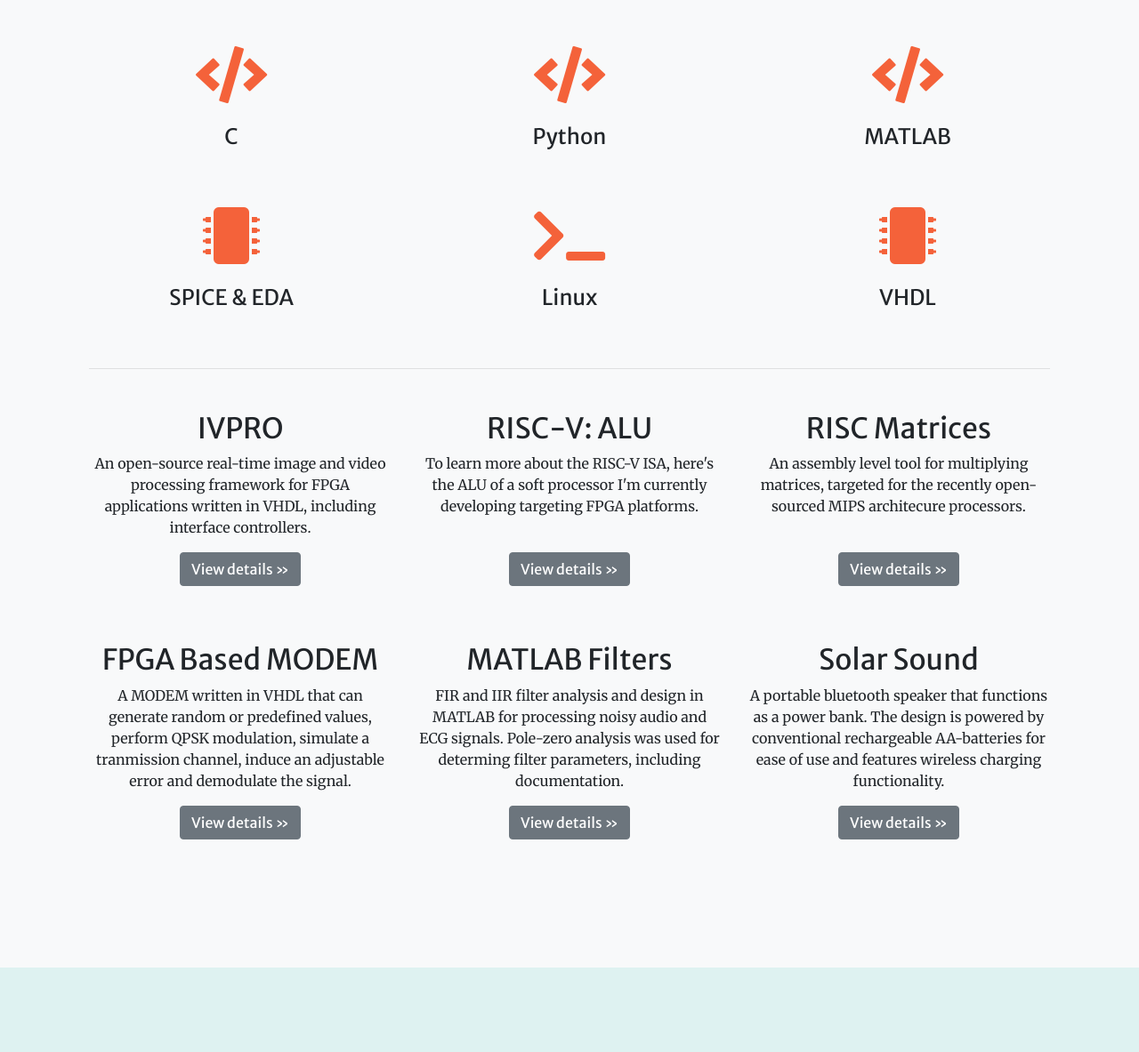
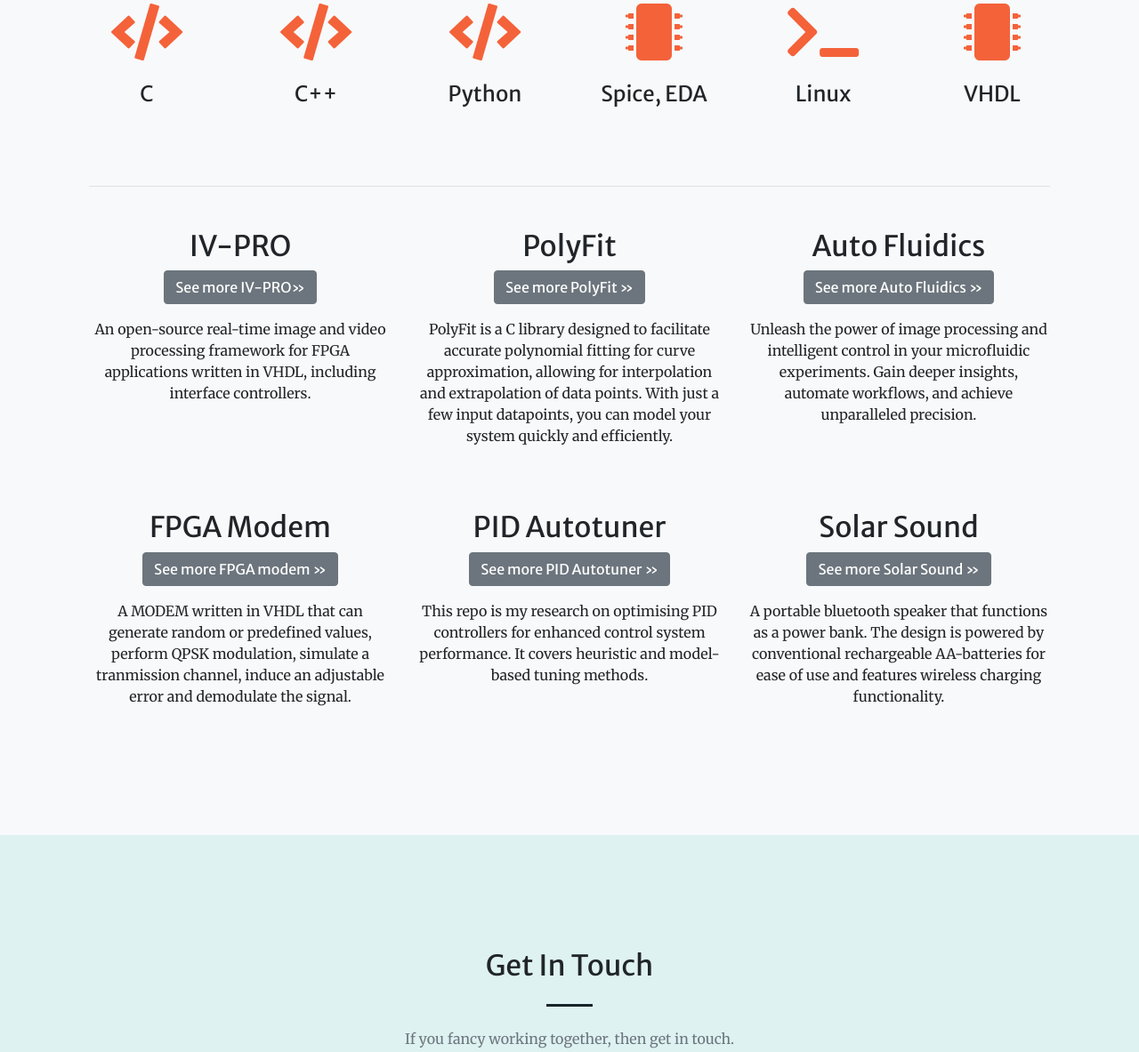
Before and after one commit to FinOrr/finorr.github.io, a website with bundled scripts: page index.html in a window 1280 px wide. Shown: the part 1587-2770 px from the top of the page at 89% size. Built offline with nearby package versions, Linux system fonts and the light colour scheme.

Commit message:
New projects, fix resizing issue, new social link

```diff
--- a/index.html
+++ b/index.html
@@ -22,7 +22,16 @@
 
     <!-- Plugin CSS -->
     <!-- <link href="vendor/magnific-popup/magnific-popup.css" rel="stylesheet"> -->
+    <style>
+        .portfolio-item {
+            margin-bottom: 2rem;
+        }
 
+        .portfolio-item button {
+            display: block;
+            margin-top: 1rem;
+        }
+    </style>
     <!-- Theme CSS - Includes Bootstrap -->
     <link href="css/creative.css" rel="stylesheet">
 
@@ -65,7 +74,7 @@
                 </div>
                 <div class="col-lg-8 align-self-baseline">
                     <p class="text-white-75 font-weight-light mb-5">Hi, I'm Fin!</p>
-                    <a class="btn btn-primary btn-xl js-scroll-trigger" href="#about">Lets Get Started</a>
+                    <a class="btn btn-primary btn-xl js-scroll-trigger" href="#about">Let's Get Started</a>
                 </div>
             </div>
         </div>
@@ -78,11 +87,17 @@
                 <div class="col-lg-8 text-center">
                     <h2 class="text-white mt-0">At a Glance</h2>
                     <hr class="divider light my-4">
-                    <p class="text-white-50 mb-4">A firmware engineer specialising in medical devices with a passion for FPGA design, signal processing and data analysis.</p>
+                    <p class="text-white-50 mb-4">A firmware engineer specialising in medical devices and microfluidics,
+                        with a passion for
+                        FPGA design and digital signal processing.</p>
                     <p class="text-white-50 mb-4">
-                    Previously an RF communications engineer performing design, development, and system integration of autonomous marine communication systems, GNSS systems and digital interfaces.</p>
+                        I previously worked as an RF communications engineer performing design, development, and system
+                        integration of autonomous marine communication systems, GNSS systems, emergency locator beacons,
+                        and digital interfaces.</p>
 
-                    <a class="btn btn-light btn-xl" href="https://drive.google.com/file/d/1H0Xg4G8zupEVoTfvLqhSf_2rwhl-SMum/view?usp=sharing" target="_blank">View resume</a>
+                    <a class="btn btn-light btn-xl"
+                        href="https://drive.google.com/file/d/1H0Xg4G8zupEVoTfvLqhSf_2rwhl-SMum/view?usp=sharing"
+                        target="_blank">View resume</a>
                 </div>
             </div>
         </div>
@@ -92,121 +107,89 @@
         <div class="container">
             <h2 class="text-center mt-0">Portfolio Overview</h2>
             <hr class="divider my-4">
-            <div class="row">
-                <div class="col-lg-4 col-md-6 text-center">
-                    <div class="mt-5">
+
+            <div class="row row-cols-1 row-cols-md-2 row-cols-lg-3 g-4">
+                <div class="col portfolio-item text-center">
                     <i class="fas fa-4x fa-code text-primary mb-4"></i>
                     <h3 class="h4 mb-2">C</h3>
-                        <p class="text-muted mb-3"></p>
                 </div>
+                <div class="col portfolio-item text-center">
+                    <i class="fas fa-4x fa-code text-primary mb-4"></i>
+                    <h3 class="h4 mb-2">C++</h3>
                 </div>
-                <div class="col-lg-4 col-md-6 text-center">
-                    <div class="mt-5">
+                <div class="col portfolio-item text-center">
                     <i class="fas fa-4x fa-code text-primary mb-4"></i>
                     <h3 class="h4 mb-2">Python</h3>
-                        <p class="text-muted mb-3"></p>
                 </div>
+                <div class="col portfolio-item text-center">
+                    <i class="fas fa-4x fa-microchip text-primary mb-4"></i>
+                    <h3 class="h4 mb-2">Spice, EDA</h3>
                 </div>
-                <div class="col-lg-4 col-md-6 text-center">
-                    <div class="mt-5">
-                        <i class="fas fa-4x fa-code text-primary mb-4"></i>
-                        <h3 class="h4 mb-2">MATLAB</h3>
-                        <p class="text-muted mb-3"></p>
-                    </div>
-                </div>
-            </div>
-            <div class="row">
-                <div class="col-lg-4 col-md-6 text-center">
-                    <div class="mt-5">
-                        <i class="fas fa-4x fa-microchip text-primary mb-4"></i>
-                        <h3 class="h4 mb-2">SPICE & EDA</h3>
-                        <p class="text-muted mb-3"></p>
-                    </div>
-                </div>
-                <div class="col-lg-4 col-md-6 text-center">
-                    <div class="mt-5">
+                <div class="col portfolio-item text-center">
                     <i class="fas fa-4x fa-terminal text-primary mb-4"></i>
                     <h3 class="h4 mb-2">Linux</h3>
-                        <p class="text-muted mb-3"></p>
                 </div>
-                </div>
-                <div class="col-lg-4 col-md-6 text-center">
-                    <div class="mt-5">
+                <div class="col portfolio-item text-center">
                     <i class="fas fa-4x fa-microchip text-primary mb-4"></i>
                     <h3 class="h4 mb-2">VHDL</h3>
-                        <p class="text-muted mb-3"></p>
-                    </div>
                 </div>
             </div>
 
-            <div class="container">
+            <div class="container-fluid">
                 <hr class="mb-5 mt-5">
                 <div class="row justify-content-center">
-                    <div class="col-md-4 text-center">
-                        <h2>IVPRO</h2>
+                    <div class="col-lg-4 col-md-6 col-sm-12 portfolio-item text-center">
+                        <h2>IV-PRO</h2>
+                        <p><a class="btn btn-secondary" href="https://github.com/FinOrr/IVPRO" target="_blank"
+                                role="button">See more IV-PRO&raquo;</a></p>
                         <p>An open-source real-time image and video processing framework for FPGA applications written
                             in VHDL, including interface controllers.</p>
+
                     </div>
-                    <div class="col-md-4 text-center">
-                        <h2>RISC-V: ALU</h2>
-                        <p>To learn more about the RISC-V ISA, here's the ALU of a soft processor I'm currently
-                            developing targeting FPGA platforms.</p>
+                    <div class="col-lg-4 col-md-6 col-sm-12 portfolio-item text-center">
+                        <h2>PolyFit</h2>
+                        <p><a class="btn btn-secondary" href="https://github.com/FinOrr/polyfit" target="_blank"
+                                role="button">See more PolyFit &raquo;</a></p>
+                        <p>PolyFit is a C library designed to facilitate accurate polynomial fitting for curve
+                            approximation, allowing for interpolation and extrapolation of data points.
+                            With just a few input datapoints, you can model your system quickly and efficiently.
+                        </p>
                     </div>
-                    <div class="col-md-4 text-center">
-                        <h2>RISC Matrices</h2>
-                        <p>An assembly level tool for multiplying matrices, targeted for the recently open-sourced MIPS
-                            architecure processors.</p>
+                    <div class="col-lg-4 col-md-6 col-sm-12 portfolio-item text-center">
+                        <h2>Auto Fluidics</h2>
+                        <p><a class="btn btn-secondary" href="https://github.com/FinOrr/auto-fluidics" target="_blank"
+                                role="button">See more Auto Fluidics &raquo;</a></p>
+                        <p>Unleash the power of image processing and intelligent control in your microfluidic
+                            experiments. Gain deeper insights, automate workflows, and achieve unparalleled precision.
+                        </p>
                     </div>
                 </div>
+                </br>
                 <div class="row justify-content-center">
                     <div class="col-md-4 text-center">
-                        <p><a class="btn btn-secondary" href="https://github.com/FinOrr/IVPRO" target="_blank"
-                                role="button">View details &raquo;</a></p>
-                    </div>
-                    <div class="col-md-4 text-center">
-                        <p><a class="btn btn-secondary" href="https://github.com/FinOrr/VHDL/tree/main/ALU"
-                                target="_blank" role="button">View details &raquo;</a></p>
-                    </div>
-                    <div class="col-md-4 text-center">
-                        <p><a class="btn btn-secondary"
-                                href="https://github.com/FinOrr/MIPS/tree/master/Matrices%20Multiplication"
-                                target="_blank" role="button">View details &raquo;</a></p>
-                    </div>
-                </div>
-                </br></br>
-                <div class="row justify-content-center">
-                    <div class="col-md-4 text-center">
-                        <h2>FPGA Based MODEM</h2>
+                        <h2>FPGA Modem</h2>
+                        <p><a class="btn btn-secondary" href="https://github.com/FinOrr/VHDL/tree/main/Modem-Simulator"
+                                target="_blank" role="button">See more FPGA modem &raquo;</a></p>
                         <p>A MODEM written in VHDL that can generate random or predefined values, perform QPSK
                             modulation, simulate a tranmission channel, induce an adjustable error and demodulate the
                             signal.</p>
                     </div>
                     <div class="col-md-4 text-center">
-                        <h2>MATLAB Filters</h2>
-                        <p>FIR and IIR filter analysis and design in MATLAB for processing noisy audio and ECG signals.
-                            Pole-zero analysis was used for determing filter parameters, including documentation.</p>
+                        <h2>PID Autotuner</h2>
+                        <p><a class="btn btn-secondary" href="https://github.com/FinOrr/pid-autotuner" target="_blank"
+                                role="button">See more PID Autotuner &raquo;</a></p>
+                        <p>This repo is my research on optimising PID controllers for enhanced control system
+                            performance.
+                            It covers heuristic and model-based tuning methods.</p>
                     </div>
                     <div class="col-md-4 text-center">
                         <h2>Solar Sound</h2>
+                        <p><a class="btn btn-secondary" href="https://github.com/FinOrr/Solar-Sound" target="_blank"
+                                role="button">See more Solar Sound &raquo;</a></p>
                         <p>A portable bluetooth speaker that functions as a power bank. The design is powered by
                             conventional rechargeable AA-batteries for ease of use and features wireless charging
                             functionality.</p>
                     </div>
-                </div>
-
-                <div class="row justify-content-center">
-                    <div class="col-md-4 text-center">
-                        <p><a class="btn btn-secondary" href="https://github.com/FinOrr/VHDL/tree/main/Modem-Simulator"
-                                target="_blank" role="button">View details &raquo;</a></p>
-                    </div>
-                    <div class="col-md-4 text-center">
-                        <p><a class="btn btn-secondary"
-                                href="https://github.com/FinOrr/MATLAB/tree/master/Filter_Design" target="_blank"
-                                role="button">View details &raquo;</a></p>
-                    </div>
-                    <div class="col-md-4 text-center">
-                        <p><a class="btn btn-secondary" href="https://github.com/FinOrr/Solar-Sound" target="_blank"
-                                role="button">View details &raquo;</a></p>
                 </div>
             </div>
         </div>
@@ -214,25 +197,30 @@
 
     <!-- Contact Section -->
     <section class="page-section bg-alt2" id="contact">
-        <div class="container">
-            <div class="row justify-content-center">
-                <div class="col-lg-8 text-center">
+        <div class="container-fluid"></div>
+        <div class="col-lg-8 text-center mx-auto">
             <h2 class="mt-0">Get In Touch</h2>
             <hr class="divider my-4">
-                    <p class="text-muted mb-5">If you fancy working together, then contact me and I will get back to you
-                        as soon as possible.</p>
+            <p class="text-muted mb-5">If you fancy working together, then get in touch.</p>
           </div>
         </div>
-            <div class="row">
-                <div class="col-lg-4 mr-auto text-center">
+        <div class="container">
+            <div class="row row-cols-1 row-cols-md-2 row-cols-lg-3 g-4">
+                <div class="col portfolio-item text-center">
                     <a class="d-block" href="mailto:finorr3@gmail.com">
                         <i class="fas fa-envelope fa-3x mb-3 text-muted"></i>
                     </a>
                 </div>
-                <div class="col-lg-4 mr-auto text-center">
+                <div class="col portfolio-item text-center">
                     <a class="d-block" href="https://github.com/FinOrr/">
                         <i class="fab fa-github-square fa-3x mb-3 text-muted"></i>
                     </a>
+                </div>
+                <div class="col portfolio-item text-center">
+                    <a class="d-block" href="https://www.linkedin.com/in/finorr/" target="_blank">
+                      <i class="fab fa-linkedin fa-3x mb-3" style="filter: grayscale(100%);"></i>
+                    </a>
+                  </div>
             </div>
         </div>
     </section>
@@ -240,7 +228,7 @@
     <!-- Footer -->
     <footer class="bg-alt2 py-5">
         <div class="container">
-            <div class="small text-center text-muted">Copyright &copy; 2022 - Start Bootstrap</div>
+            <div class="small text-center text-muted">Copyright &copy; 2024 - Start Bootstrap</div>
         </div>
     </footer>
 
```
Lines whose indentation alone changed are shown as unchanged.
